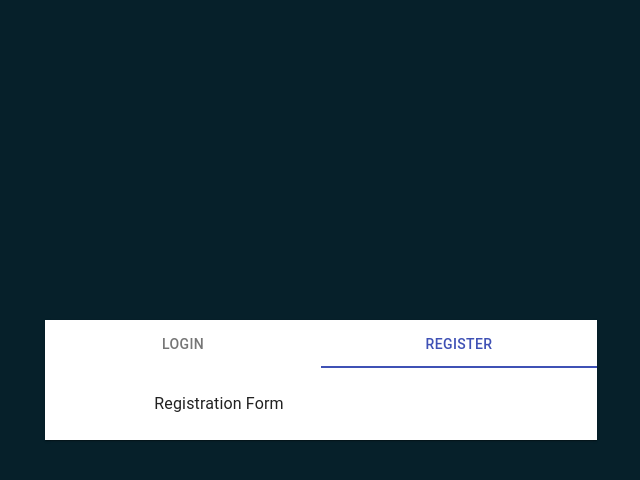
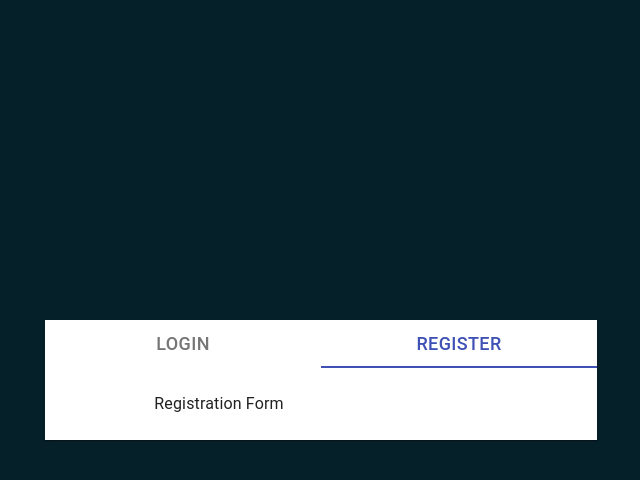
Before and after one commit to lucifer2355/virtual-shadi, a Next.js app in the folder client/: page /auth in a window 1280 px wide. Both pictures are taken after a click on the tab "REGISTER". Shown: the top 480 px of the page, without its empty margins (319-959 px from the left). Built offline with nearby package versions, Linux system fonts and the light colour scheme.

Commit message:
create login form & registration form component

```diff
--- /dev/null
+++ b/client/components/LoginForm.jsx
@@ -0,0 +1,11 @@
+import React from "react";
+
+const LoginForm = () => {
+  return (
+    <div>
+      <h1>Login Form</h1>
+    </div>
+  );
+};
+
+export default LoginForm;
--- /dev/null
+++ b/client/components/RegistrationForm.jsx
@@ -0,0 +1,11 @@
+import React from "react";
+
+const RegistrationForm = () => {
+  return (
+    <div>
+      <h1>Registration Form</h1>
+    </div>
+  );
+};
+
+export default RegistrationForm;
--- a/client/pages/auth.jsx
+++ b/client/pages/auth.jsx
@@ -8,6 +8,9 @@ import {
   Box,
   Grid,
 } from "@material-ui/core";
+
+import LoginForm from "../components/LoginForm";
+import RegistrationForm from "../components/RegistrationForm";
 
 const TabPanel = ({ children, index, value, ...other }) => {
   return (
@@ -47,22 +50,22 @@ const auth = () => {
             variant='fullWidth'
             aria-label='auth form tabs'
           >
-            <Tab label={<span className='tab__label'>Login</span>} />
-            <Tab label={<span className='tab__label'>Register</span>} />
+            <Tab label={<span className='text-lg'>Login</span>} />
+            <Tab label={<span className='text-lg'>Register</span>} />
           </Tabs>
 
           {/* <form className='form' noValidate autoComplete='off'> */}
           <TabPanel value={value} index={0}>
             <Grid container spacing={1} justify='center'>
               <Grid item xs={8} sm={8} md={8} className='auth__grid'>
-                <h1>Login Form</h1>
+                <LoginForm />
               </Grid>
             </Grid>
           </TabPanel>
           <TabPanel value={value} index={1}>
             <Grid container spacing={1} justify='center'>
               <Grid item xs={8} sm={8} md={8} className='auth__grid'>
-                <h1>Registration Form</h1>
+                <RegistrationForm />
               </Grid>
             </Grid>
           </TabPanel>
```
